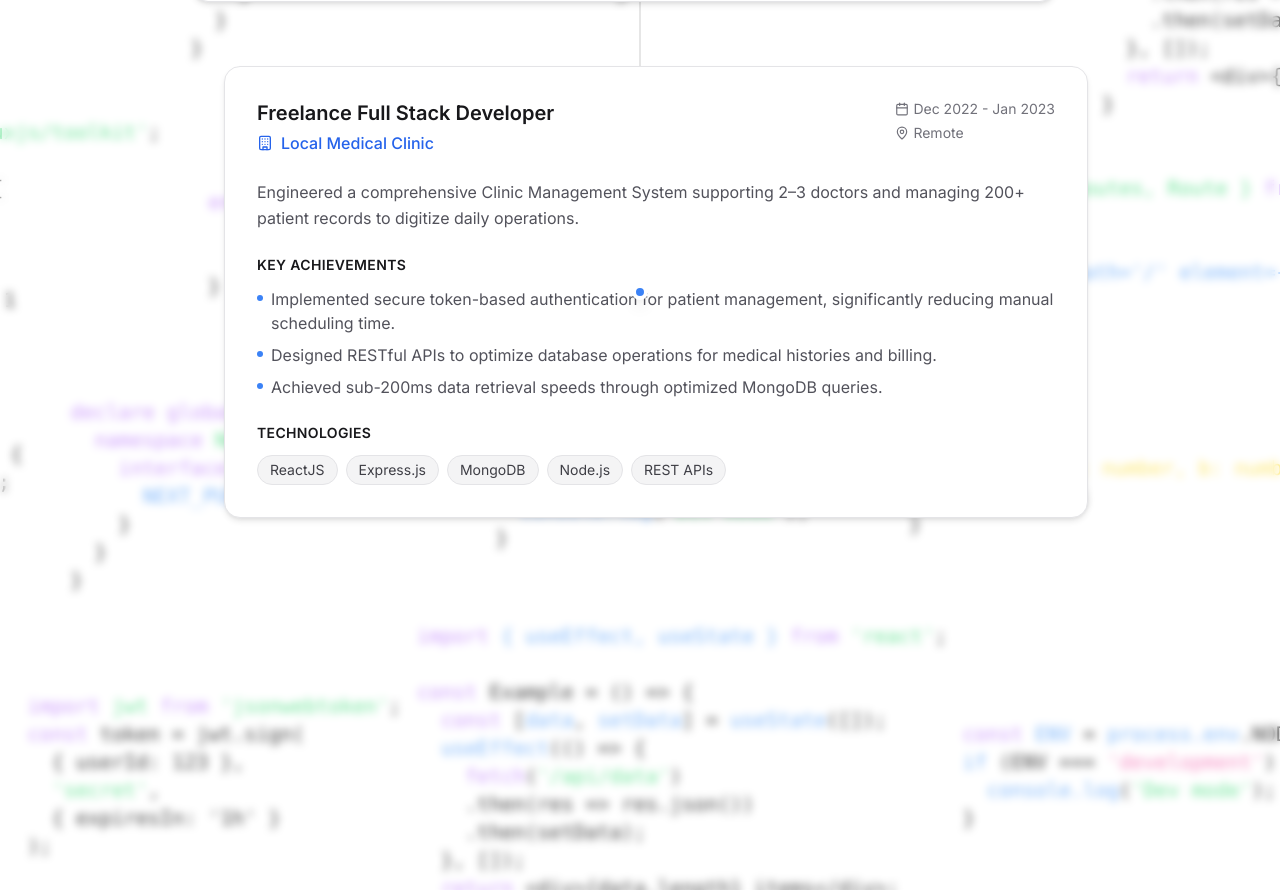
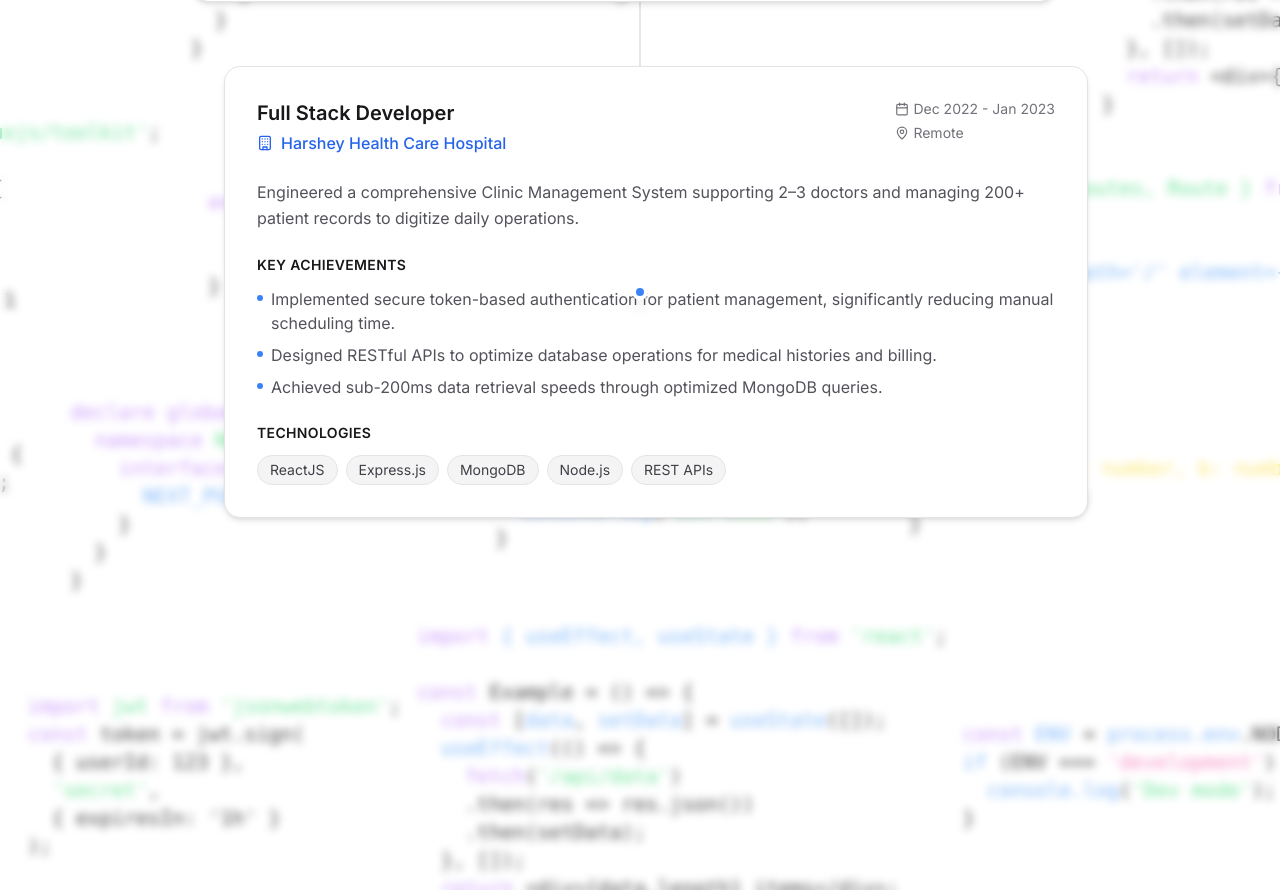
Before and after one commit to srxshiv/shivrajput.com, a React (Vite) app: page / in a window 1280 px wide. Shown: the part 2570-3460 px from the top of the page. Built offline with nearby package versions, Linux system fonts and the light colour scheme; a web font is replaced by a local one.

Commit message:
experience update

```diff
--- a/src/components/ExperienceSection.tsx
+++ b/src/components/ExperienceSection.tsx
@@ -19,8 +19,8 @@ const experiences = [
     tech: ["React", "JavaScript", "Tailwind CSS", "HTML5", "CSS3"],
   },
   {
-    company: "Local Medical Clinic",
-    position: "Freelance Full Stack Developer",
+    company: "Harshey Health Care Hospital",
+    position: "Full Stack Developer",
     duration: "Dec 2022 - Jan 2023",
     location: "Remote",
     description:
```
